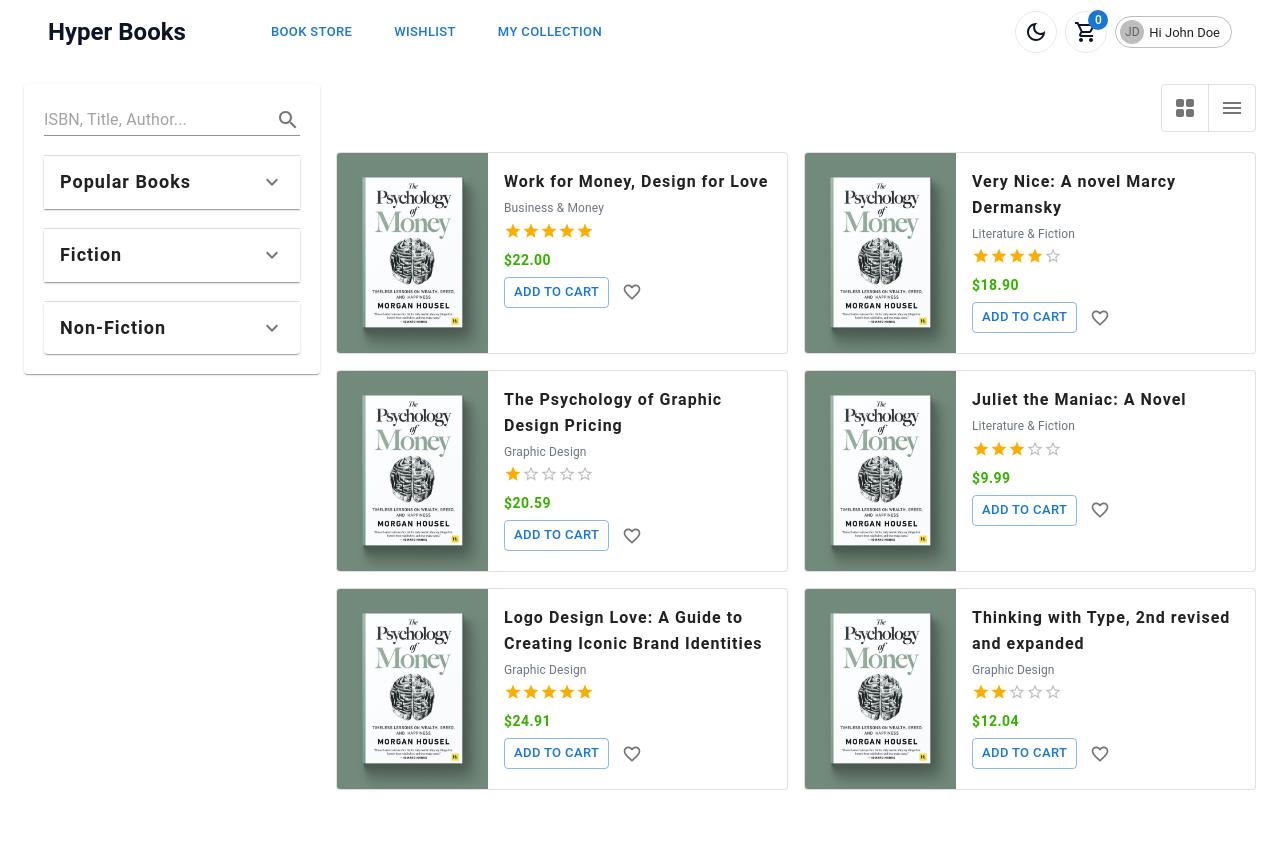
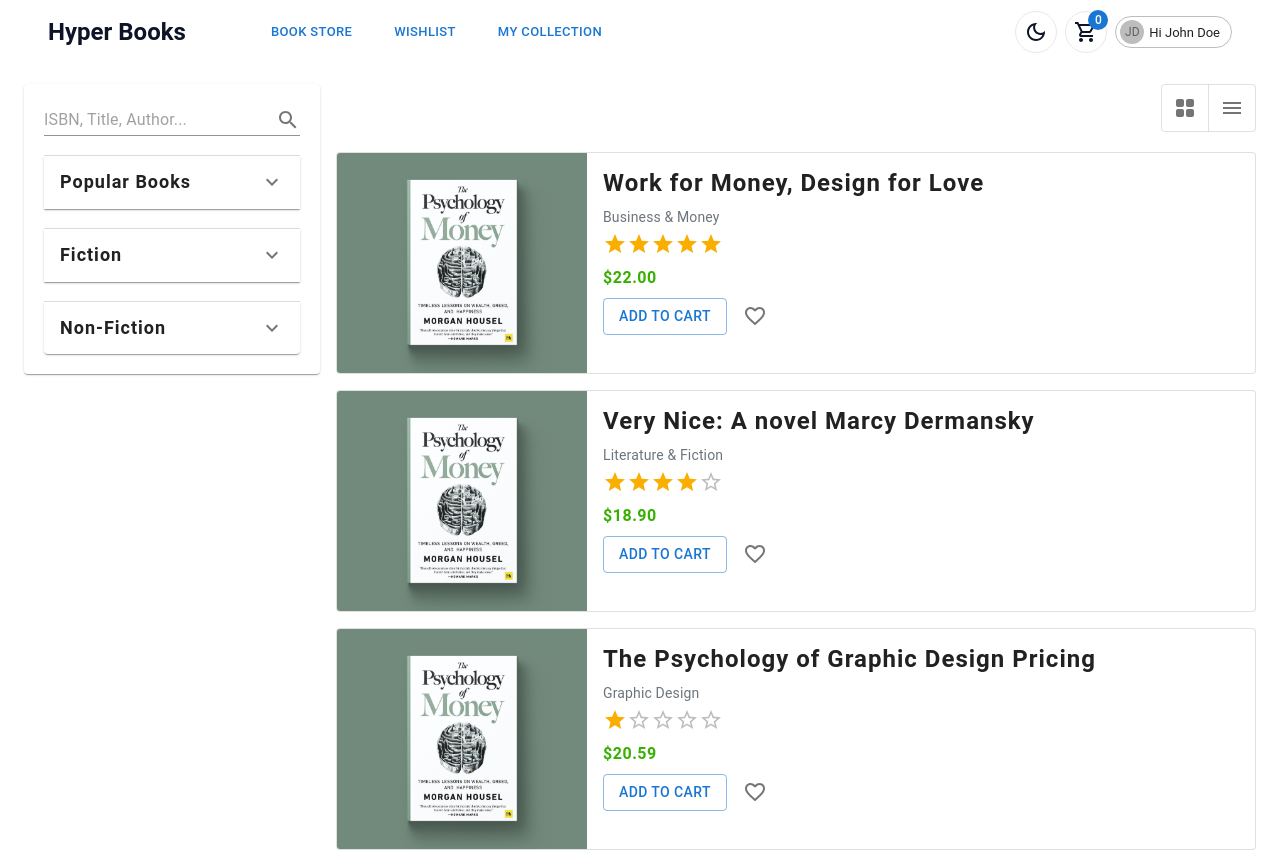
Before and after one commit to Jon-Felipe/hyperbooks, a React (Vite) app: page / in a window 1280 px wide. Shown: the top 851 px of the page. Before the commit the page ends 800 px from the top, so only its background shows below. Built offline with nearby package versions, Linux system fonts and the light colour scheme.

Commit message:
book list view

```diff
--- /dev/null
+++ b/src/components/BookListView.tsx
@@ -0,0 +1,89 @@
+// mui
+import Grid from '@mui/material/Grid';
+import Card from '@mui/material/Card';
+import CardContent from '@mui/material/CardContent';
+import CardMedia from '@mui/material/CardMedia';
+import Typography from '@mui/material/Typography';
+import Rating from '@mui/material/Rating';
+import Button from '@mui/material/Button';
+import IconButton from '@mui/material/IconButton';
+import FavoriteBorderOutlinedIcon from '@mui/icons-material/FavoriteBorderOutlined';
+
+// extra
+import { dummy_books } from '../utils/constants';
+import bookImg from '../assets/book2.jpg';
+
+type Props = {};
+
+function BookListView({}: Props) {
+  return (
+    <Grid container spacing={2}>
+      {dummy_books.map((book) => (
+        <Grid item key={book.id} xs={12}>
+          <Card
+            variant='outlined'
+            sx={{ display: 'flex', height: { xs: 200, lg: 220 } }}
+          >
+            <CardMedia
+              component='img'
+              image={bookImg}
+              sx={{ width: { xs: 150, lg: 250 } }}
+              alt={book.title}
+            />
+            <CardContent>
+              <Typography
+                variant='h4'
+                component='h3'
+                gutterBottom
+                sx={{
+                  fontSize: { xs: '14px', lg: '24px' },
+                  fontWeight: 'bold',
+                  letterSpacing: '1px',
+                }}
+              >
+                {book.title}
+              </Typography>
+              <Typography
+                variant='body2'
+                component='p'
+                gutterBottom
+                sx={{
+                  color: '#6c757d',
+                  fontSize: { xs: '10px', lg: '14px' },
+                }}
+              >
+                {book.category}
+              </Typography>
+              <Rating
+                value={book.rating}
+                size='medium'
+                precision={0.5}
+                readOnly
+              />
+              <Typography
+                variant='caption'
+                component='p'
+                sx={{
+                  fontSize: { xs: '12px', lg: '16px' },
+                  fontWeight: 'bold',
+                  color: '#38b000',
+                  margin: '5px 0',
+                }}
+              >
+                ${book.price.toFixed(2)}
+              </Typography>
+              <Button variant='outlined' size='medium'>
+                Add To Cart
+              </Button>
+              <IconButton size='medium' sx={{ ml: 1 }}>
+                <FavoriteBorderOutlinedIcon fontSize='medium' />
+              </IconButton>
+            </CardContent>
+          </Card>
+        </Grid>
+      ))}
+    </Grid>
+  );
+}
+
+export default BookListView;
--- a/src/screens/HomeScreen.tsx
+++ b/src/screens/HomeScreen.tsx
@@ -1,6 +1,7 @@
 // components
 import SideFilters from '../components/SideFilters';
-import BookGridView from '../components/BookGridView';
+// import BookGridView from '../components/BookGridView';
+import BookListView from '../components/BookListView';
 import ToggleListButtons from '../components/ToggleListButtons';
 
 // mui
@@ -26,7 +27,7 @@ function HomeScreen({}: Props) {
           >
             <ToggleListButtons />
           </Box>
-          <BookGridView />
+          <BookListView />
         </Grid>
       </Grid>
     </>
```
